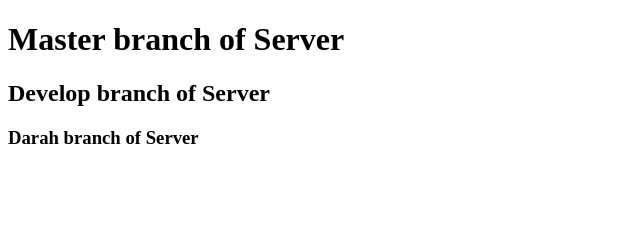
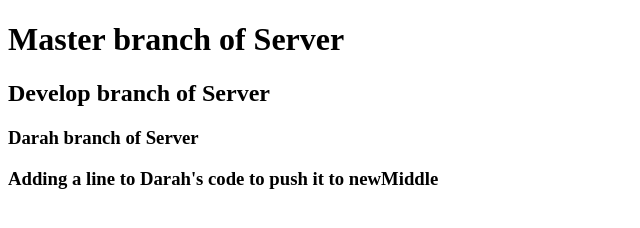
Before and after one commit to darahdesigner/ChoreMe-Server, a plain HTML site: page index.html in a window 1280 px wide. Shown: the whole page, without its empty margins (0-640 px from the left). Drawn offline with Linux system fonts and the light colour scheme.

Commit message:
new Darah push

```diff
--- a/index.html
+++ b/index.html
@@ -10,5 +10,14 @@
     <h1>Master branch of Server</h1>
     <h2>Develop branch of Server</h2>
     <h3>Darah branch of Server</h3>
+
+
+
+
+
+
+    <h3>Adding a line to Darah's code to push it to newMiddle
+
+    </h3>
 </body>
 </html>
```
